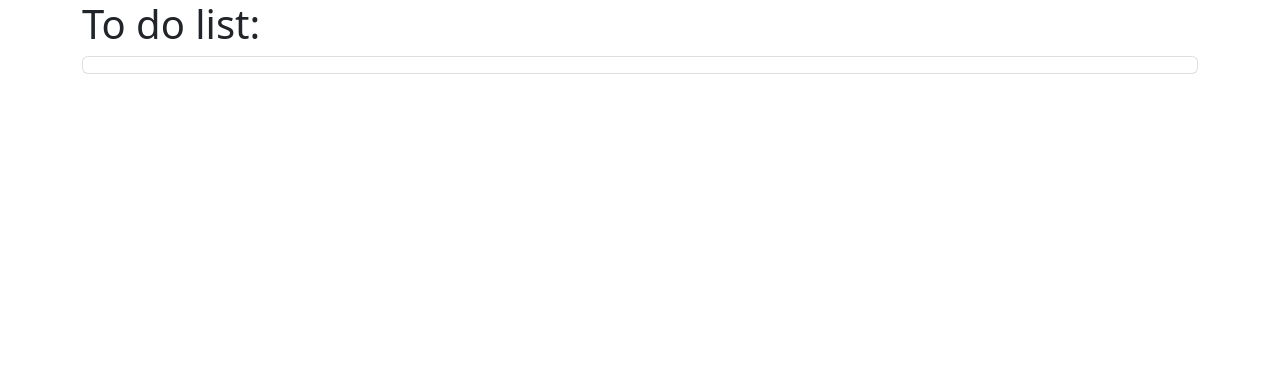
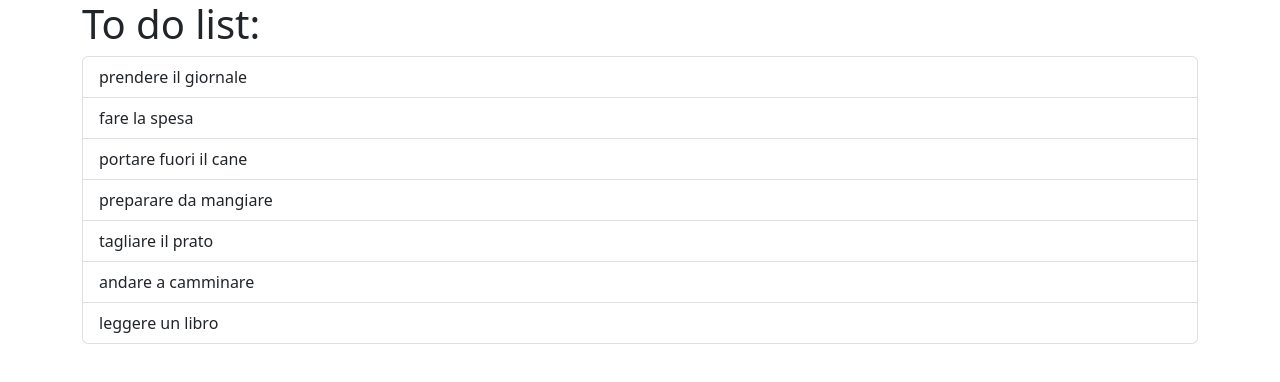
Before and after one commit to AndreaPiazza33/vue-todolist, a plain HTML site: page index.html in a window 1280 px wide. Drawn offline with nearby package versions, Linux system fonts and the light colour scheme.

Commit message:
feat: add items of to do list to html list

```diff
--- a/JS/main.js
+++ b/JS/main.js
@@ -30,13 +30,15 @@ const toDo = [
     },
 ]
 
+
+
 //VUE
 const { createApp } = Vue;
 
 createApp({
   data() {
     return {
-        toDo
+        toDo,
     }
   }
 }).mount('#app')
--- a/index.html
+++ b/index.html
@@ -22,10 +22,12 @@
     <title>Vue To Do List</title>
 </head>
 <body>
-    <div class="container">
+    <div class="container" id="app">
         <h1>To do list:</h1>
-        <ul class="list-group" id="app">
-            <li class="list-group-item"></li>
+        <ul class="list-group">
+            <li class="list-group-item" v-for="(item,index) in toDo">
+                {{ toDo[index].title }}
+            </li>
           </ul>
     </div>
 </body>
```
